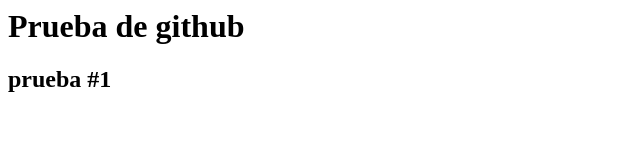
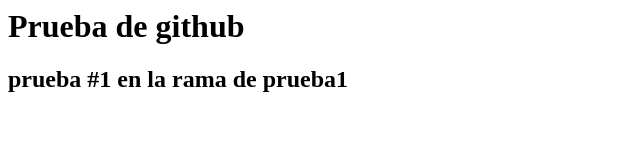
Before and after one commit to BrayanUCH/HTML-Prueba-Github, a plain HTML site: page Index.html in a window 1280 px wide. Shown: the whole page, without its empty margins (0-640 px from the left). Drawn offline with Linux system fonts and the light colour scheme.

Commit message:
Update Index.html

```diff
--- a/Index.html
+++ b/Index.html
@@ -1,2 +1,2 @@
 <h1>Prueba de github</h1>
-<h2>prueba #1</h2>
+<h2>prueba #1 en la rama de prueba1</h2>
```
